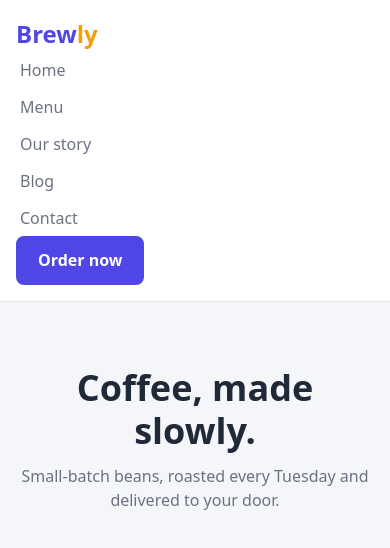
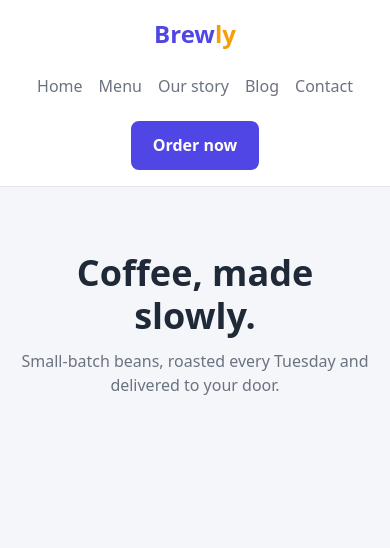
Before and after one commit to Aysha-AlAbri/-Practice-10.1-Responsiveness-exercises, a plain HTML site: page practice/01-navbar/index.html in a window 390 px wide. Drawn offline with Linux system fonts and the light colour scheme.

Commit message:
Complete practice\01-navbar

```diff
--- a/practice/01-navbar/styles.css
+++ b/practice/01-navbar/styles.css
@@ -79,3 +79,35 @@ img { display: block; max-width: 100%; height: auto; }
 .intro h1 { font-size: 2.25rem; margin-bottom: 0.75rem; }
 
 /* ===== YOUR CODE — layout + responsiveness ===== */
+.navbar {
+  display: flex;
+  justify-content: space-between;
+  align-items: center;
+}
+
+.nav {
+  display: flex;
+  align-items: center;
+  gap: 1rem;
+}
+
+.nav-links {
+  display: flex;
+  align-items: center;
+  gap: 1rem;
+}
+
+@media screen and (max-width:650px) {
+  .navbar {
+    flex-direction: column;
+    gap: 1rem;
+  }
+
+  .nav {
+    flex-direction: column;
+  }
+
+  .nav-links {
+    gap: 0.5rem;
+  }
+}
```
